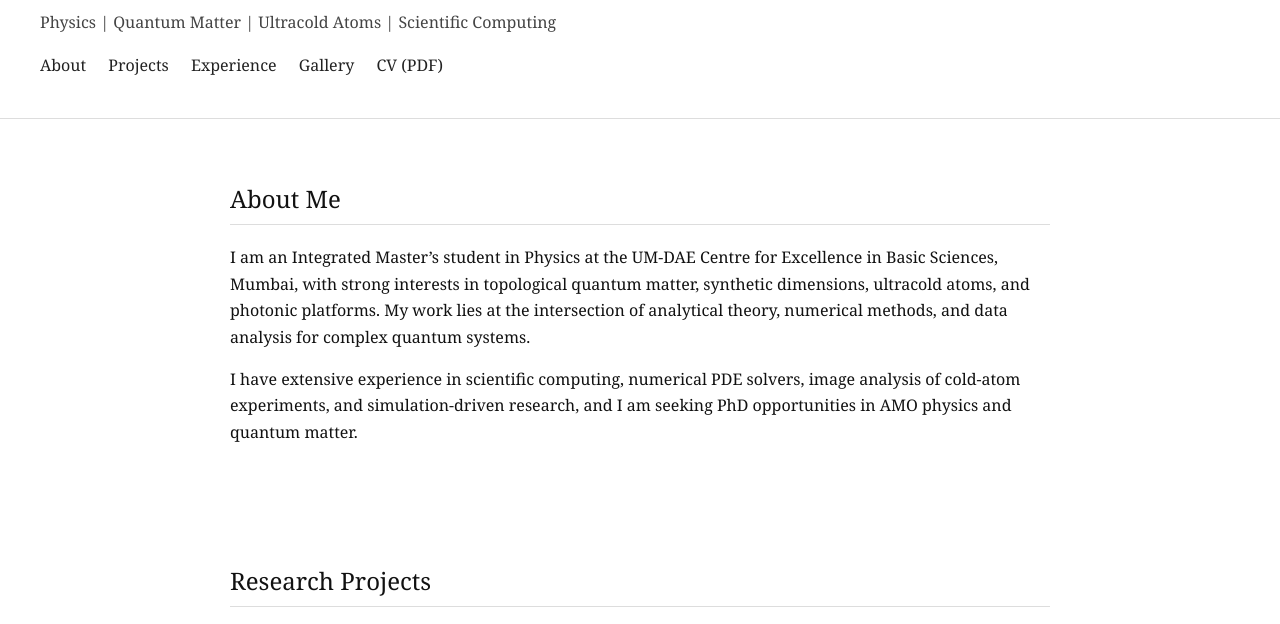
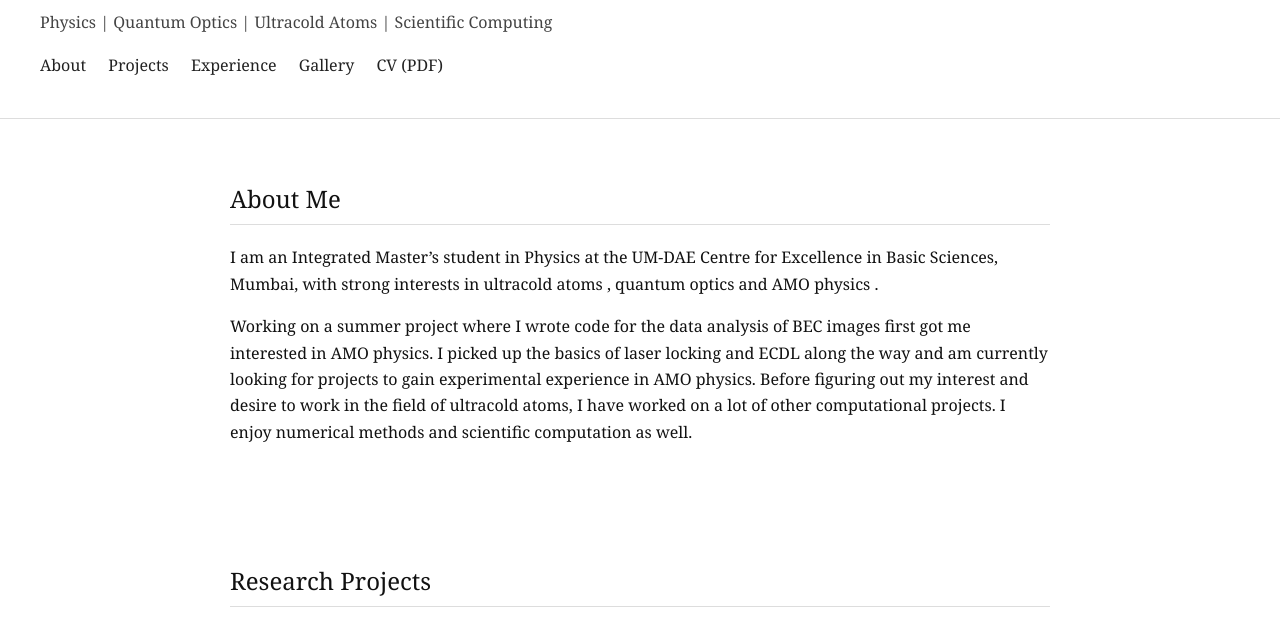
Before and after one commit to madethegreat/madethegreat.github.io, a plain HTML site: page index.html in a window 1280 px wide. Shown: the part 110-734 px from the top of the page. Drawn offline with Linux system fonts and the light colour scheme.

Commit message:
Update index.html

```diff
--- a/index.html
+++ b/index.html
@@ -12,7 +12,7 @@
 <header>
   <h1>Madhurima Sarkar</h1>
   <p class="subtitle">
-    Physics | Quantum Matter | Ultracold Atoms | Scientific Computing
+    Physics | Quantum Optics | Ultracold Atoms | Scientific Computing
   </p>
 
   <nav>
@@ -31,15 +31,13 @@
   <p>
     I am an Integrated Master’s student in Physics at the UM-DAE Centre for
     Excellence in Basic Sciences, Mumbai, with strong interests in
-    topological quantum matter, synthetic dimensions, ultracold atoms,
-    and photonic platforms. My work lies at the intersection of analytical
-    theory, numerical methods, and data analysis for complex quantum systems.
+    ultracold atoms , quantum optics and AMO physics .
   </p>
 
   <p>
-    I have extensive experience in scientific computing, numerical PDE solvers,
-    image analysis of cold-atom experiments, and simulation-driven research,
-    and I am seeking PhD opportunities in AMO physics and quantum matter.
+    Working on a summer project where I wrote code for the data analysis of BEC images first got me interested in AMO physics.  I picked up the basics of laser locking and ECDL along the way
+    and am currently looking for projects to gain experimental experience in AMO physics.
+    Before figuring out my interest and desire to work in the field of ultracold atoms, I have worked on a lot of other computational projects. I enjoy numerical methods and scientific computation as well.
   </p>
 </section>
 
@@ -86,7 +84,10 @@
     <h3>N-Body Simulations using the Barnes–Hut Algorithm</h3>
     <p class="meta">
       UM-DAE Centre for Excellence in Basic Sciences <br>
-      Supervisor: Prof. Bhooshan Paradkar
+      Supervisor:
+<a href="https://scholar.google.com/citations?user=z0WOU4QAAAAJ&hl=en" target="_blank">
+  Prof. Bhooshan Paradkar
+</a>
     </p>
     <p>
       Implementation of large-scale N-body simulations using the Barnes–Hut
```
